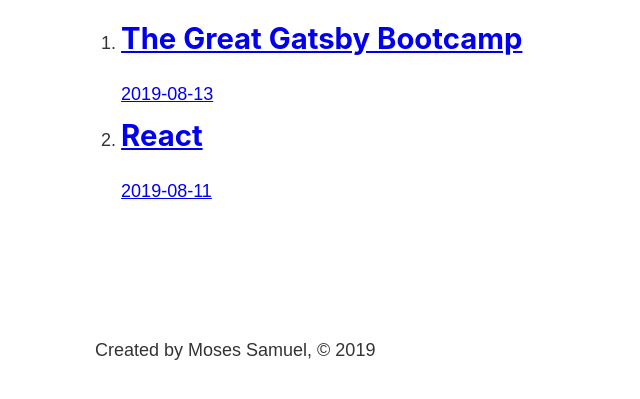
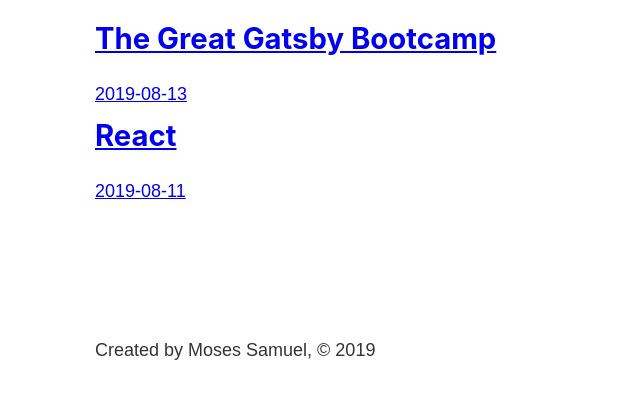
Before and after one commit to MosesSupposes/The-Great-Gatsby-Tutorial, a Gatsby site: page /blog in a window 1280 px wide. Shown: the part 393-792 px from the top of the page, without its empty margins (188-828 px from the left). Built offline with nearby package versions, Linux system fonts and the light colour scheme; Gatsby itself is replaced by a stand-in of ours.

Commit message:
remove the margin and numbers from the blog list

```diff
--- a/src/pages/blog.js
+++ b/src/pages/blog.js
@@ -2,6 +2,7 @@
 import { Link, graphql, useStaticQuery } from 'gatsby'
 
 import Layout from '../components/layout'
+import blogStyles from './blog.module.scss'
 
 
 export default function BlogPage() {
@@ -27,7 +28,7 @@
         <div>
             <Layout>
                 <h1>Blog</h1>
-                <ol>
+                <ol className={blogStyles.posts}>
                     {allPosts.allMarkdownRemark.edges.map(function renderBlogPostPreview(edge) {
                         return (
                             <li>
--- /dev/null
+++ b/src/pages/blog.module.scss
@@ -0,0 +1,4 @@
+.posts {
+    list-style-type: none;
+    margin: 0;
+}
```
